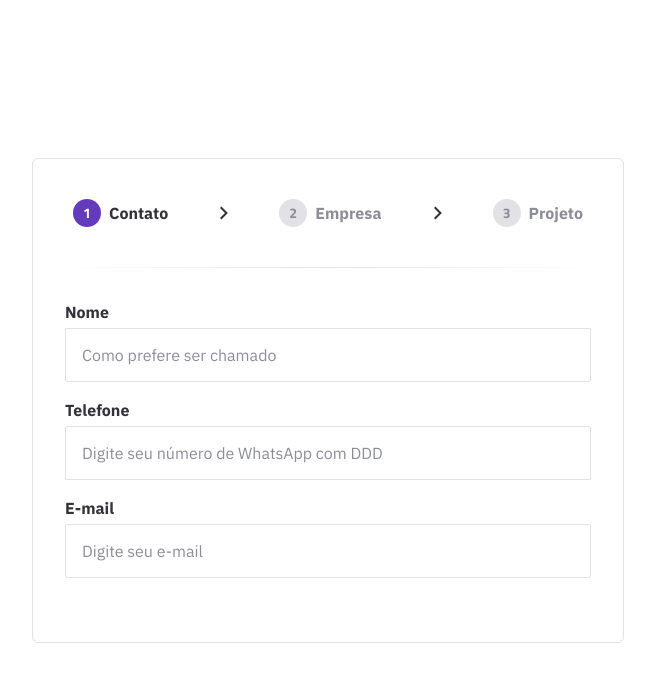
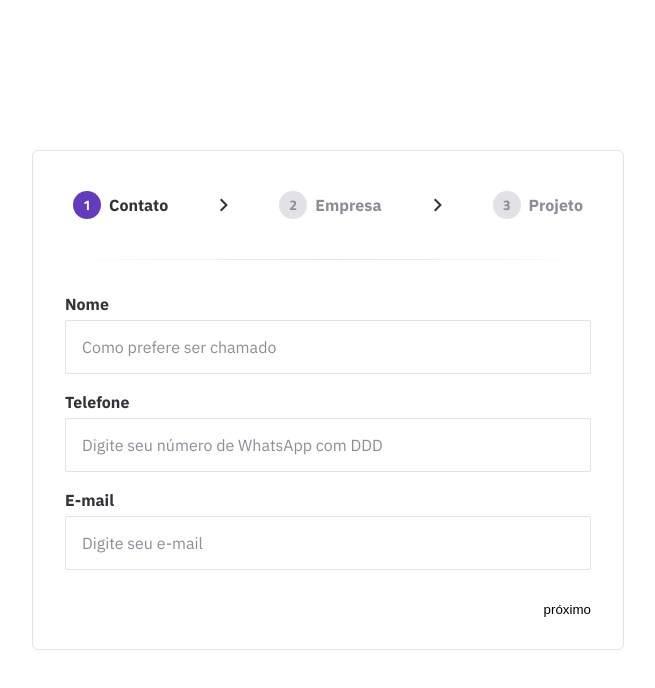
Before and after one commit to mathvsk/multistep-form, an Angular app: page / in a window 1280 px wide. Shown: the top 688 px of the page, without its empty margins (312-967 px from the left). Built offline with nearby package versions, Linux system fonts and the light colour scheme.

Commit message:
feat: criar componente para botões - remover "signal" da prop currentStep para aplicar o (two way binding)

```diff
--- a/src/app/components/multistep-form/multistep-form.component.html
+++ b/src/app/components/multistep-form/multistep-form.component.html
@@ -1,9 +1,9 @@
-<app-steps [currentStep]="currentStep()"/>
+<app-steps [currentStep]="currentStep"/>
 
 <div class="divider"></div>
 
 <form [formGroup]="form" (ngSubmit)="onSubmit()">
-    @if (currentStep() === 0) {
+    @if (currentStep === 0) {
         <app-form-field title="Nome">
             <input
                 formControlName="name"
@@ -39,9 +39,13 @@
                 <span class="error"> {{ getErrorMessage('email') }} </span>
             }
         </app-form-field>
-    } @else if (currentStep() === 1) {
+    } @else if (currentStep === 1) {
         <!-- TODO -->
-    } @else if (currentStep() === 2) {
+    } @else if (currentStep === 2) {
         <!-- TODO -->
     }
+
+    <footer>
+        <app-steps-button [(currentStep)]="currentStep" />
+    </footer>
 </form>
--- a/src/app/components/multistep-form/multistep-form.component.scss
+++ b/src/app/components/multistep-form/multistep-form.component.scss
@@ -13,8 +13,9 @@
     form {
         display: grid;
         row-gap: 1.6rem;
-
-        margin-bottom: 3.2rem;
     }
 
+    footer {
+        margin-top: 1.6rem;
+    }
 }
--- a/src/app/components/multistep-form/multistep-form.component.ts
+++ b/src/app/components/multistep-form/multistep-form.component.ts
@@ -2,6 +2,7 @@ import { Component, signal } from '@angular/core';
 import { StepsComponent } from "../steps/steps.component";
 import { FormControl, FormGroup, ReactiveFormsModule, Validators } from '@angular/forms';
 import { FormFieldComponent } from "../form-field/form-field.component";
+import { StepsButtonComponent } from "../steps-button/steps-button.component";
 
 const fieldLabels = {
   name: 'nome',
@@ -13,12 +14,12 @@ type FieldName = keyof typeof fieldLabels;
 
 @Component({
   selector: 'app-multistep-form',
-  imports: [StepsComponent, ReactiveFormsModule, FormFieldComponent],
+  imports: [StepsComponent, ReactiveFormsModule, FormFieldComponent, StepsButtonComponent],
   templateUrl: './multistep-form.component.html',
   styleUrl: './multistep-form.component.scss'
 })
 export class MultistepFormComponent {
-  currentStep = signal(0);
+  currentStep = 0;
 
   form = new FormGroup({
     name: new FormControl('', {
@@ -52,7 +53,7 @@ export class MultistepFormComponent {
     const formControl = this.form.controls[controlName];
     const fieldLabel = fieldLabels[controlName];
 
-    if (formControl.hasError('required')) return `O campo ${fieldLabel} obrigatório`;
+    if (formControl.hasError('required')) return `O campo ${fieldLabel} é obrigatório`;
 
     let ret = '';
     switch (controlName) {
--- /dev/null
+++ b/src/app/components/steps-button/steps-button.component.html
@@ -0,0 +1,9 @@
+@if (currentStep() > 0) {
+    <button type="button" (click)="onClickBack()">voltar</button>
+}
+
+@if (currentStep() < 2) {
+    <button type="button" class="continue" (click)="onClickContinue()">próximo</button>
+} @else {
+    <button type="submit">enviar proposta</button>
+}
--- /dev/null
+++ b/src/app/components/steps-button/steps-button.component.scss
@@ -0,0 +1,9 @@
+:host {
+    display: flex;
+    justify-content: space-between;
+    align-items: center;
+
+    .continue {
+        margin-left: auto;
+    }
+}
--- /dev/null
+++ b/src/app/components/steps-button/steps-button.component.ts
@@ -0,0 +1,19 @@
+import { Component, input, model } from '@angular/core';
+
+@Component({
+  selector: 'app-steps-button',
+  imports: [],
+  templateUrl: './steps-button.component.html',
+  styleUrl: './steps-button.component.scss'
+})
+export class StepsButtonComponent {
+  currentStep = model(0);
+
+  onClickBack() {
+    this.currentStep.update((step) => step - 1);
+  }
+
+  onClickContinue() {
+    this.currentStep.update((step) => step + 1);
+  }
+}
```
Also changed, not shown: 1 other file (tests, documents, lock files or other folders).
